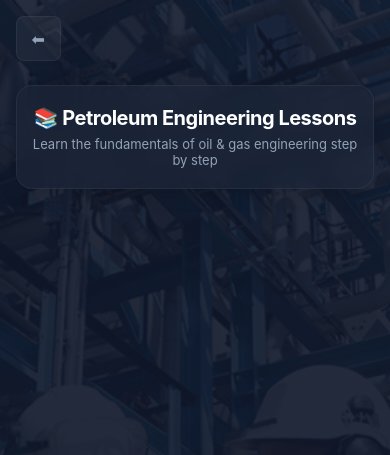
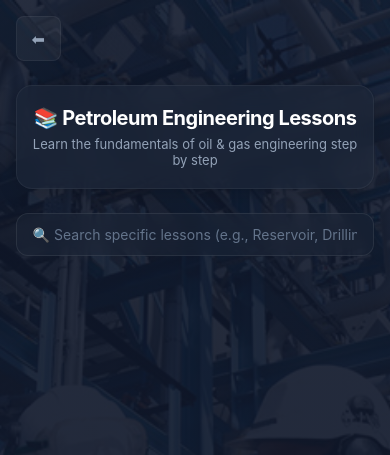
Before and after one commit to djamiloudjamilou821-sketch/Petrol-APP, a Flask app: page /lessons in a window 390 px wide. Shown: the top 455 px of the page. Run offline with Flask 3, Linux system fonts and the light colour scheme; data that the repository does not hold is empty.

Commit message:
update website

```diff
--- a/app.py
+++ b/app.py
@@ -201,20 +201,26 @@ def ask_petroai():
     return jsonify({"answer": answer})
 
 # COMMUNITY
+from datetime import datetime
+
 @app.route("/community")
 def community():
     if "user_id" not in session:
         return redirect("/login")
 
-    # Safety structural check: Validate if account is still live in DB
+    # 1. Check if the user exists in the DB
     current_user = User.query.get(session["user_id"])
     if not current_user:
         session.clear()
         return redirect("/login")
 
-    posts = Post.query.order_by(
-        Post.created_at.desc()
-    ).all()
+    # 2. Get the list of posts to display on the page
+    posts = Post.query.order_by(Post.created_at.desc()).all()
+
+    # 3. Mark this exact moment as their "last visit timestamp"
+    # We save it as an ISO string so the session cookie can store it easily
+    session["last_community_visit"] = datetime.utcnow().isoformat()
+    session.modified = True
 
     return render_template(
         "community.html",
@@ -423,6 +429,29 @@ def like_post(post_id):
 
     return redirect("/community")
 
+from datetime import datetime
+
+@app.context_processor
+def inject_new_posts_count():
+    # If the user isn't logged in, there are 0 new posts
+    if "user_id" not in session:
+        return dict(new_posts_count=0)
+
+    last_visit_str = session.get("last_community_visit")
+
+    # If they have NEVER visited the community page before, count all posts from the last 24 hours as new
+    if not last_visit_str:
+        # Change this to Post.query.count() if you want to count every post in the DB instead
+        new_count = Post.query.count()
+        return dict(new_posts_count=new_count)
+
+    # Convert the saved string timestamp back into a Python datetime object
+    last_visit = datetime.fromisoformat(last_visit_str)
+
+    # Query the database: Count how many posts have a created_at time greater than our last visit
+    new_count = Post.query.filter(Post.created_at > last_visit).count()
+
+    return dict(new_posts_count=new_count)
 # ▶️ RUN APP
 if __name__ == "__main__":
     with app.app_context():
--- a/templates/lessons.html
+++ b/templates/lessons.html
@@ -89,6 +89,46 @@
         }
 
         /* =========================
+           SEARCH BAR COMPONENT
+        ========================= */
+        .search-container {
+            margin-bottom: 24px;
+            width: 100%;
+        }
+
+        .search-input {
+            width: 100%;
+            padding: 14px 20px;
+            font-size: 15px;
+            font-family: inherit;
+            color: white;
+            background: rgba(30, 41, 59, 0.4);
+            border: 1px solid rgba(255, 255, 255, 0.08);
+            border-radius: 12px;
+            backdrop-filter: blur(8px);
+            outline: none;
+            transition: all 0.25s ease;
+        }
+
+        .search-input:focus {
+            border-color: #38bdf8;
+            background: rgba(30, 41, 59, 0.6);
+            box-shadow: 0 0 15px rgba(56, 189, 248, 0.15);
+        }
+
+        .search-input::placeholder {
+            color: #64748b;
+        }
+
+        .no-results {
+            text-align: center;
+            padding: 40px 20px;
+            color: #94a3b8;
+            font-size: 15px;
+            display: none;
+        }
+
+        /* =========================
            LESSONS INTERACTIVE GRID
         ========================= */
         .grid {
@@ -101,6 +141,7 @@
             text-decoration: none;
             color: inherit;
             outline: none;
+            transition: opacity 0.2s ease;
         }
 
         .card {
@@ -164,25 +205,36 @@
                 grid-template-columns: 1fr;
                 gap: 12px;
             }
+            .search-input {
+                padding: 12px 16px;
+                font-size: 14px;
+            }
         }
     </style>
 </head>
 <body>
 
 <div class="container">
-    <!-- TOP NAVIGATION -->
     <div class="top-nav">
         <a href="javascript:history.back()" class="back-arrow">⬅</a>
     </div>
 
-    <!-- MAIN HEADER MODULE -->
     <div class="top-bar">
         <h1>📚 Petroleum Engineering Lessons</h1>
         <p>Learn the fundamentals of oil & gas engineering step by step</p>
     </div>
 
-    <!-- DYNAMIC CARDS LESSON GRID -->
-    <div class="grid">
+    <div class="search-container">
+        <input
+            type="text"
+            id="lessonSearch"
+            class="search-input"
+            placeholder="🔍 Search specific lessons (e.g., Reservoir, Drilling, Porosity)..."
+            onkeyup="filterLessons()"
+        >
+    </div>
+
+    <div class="grid" id="lessonsGrid">
         {% for lesson in lessons %}
         <a href="/lesson/{{ lesson.id }}" class="lesson-link">
             <div class="card">
@@ -194,7 +246,40 @@
         </a>
         {% endfor %}
     </div>
+
+    <div id="noResults" class="no-results">
+        No engineering lessons match your search terms.
+    </div>
 </div>
+
+<script>
+function filterLessons() {
+    // Get search text data and clean up whitespace case matching
+    const query = document.getElementById("lessonSearch").value.toLowerCase().trim();
+    const gridItems = document.querySelectorAll("#lessonsGrid .lesson-link");
+    let hasMatches = false;
+
+    gridItems.forEach(item => {
+        // Targets the text inside the .title element of the card
+        const titleText = item.querySelector(".title").textContent.toLowerCase();
+
+        if (titleText.includes(query)) {
+            item.style.display = ""; // Shows item
+            hasMatches = true;
+        } else {
+            item.style.display = "none"; // Hides item
+        }
+    });
+
+    // Handle feedback if user inputs terms that yield empty results
+    const noResultsDiv = document.getElementById("noResults");
+    if (hasMatches) {
+        noResultsDiv.style.display = "none";
+    } else {
+        noResultsDiv.style.display = "block";
+    }
+}
+</script>
 
 </body>
 </html>
```
Also changed, not shown: templates/index.html (+30 -6 lines).
